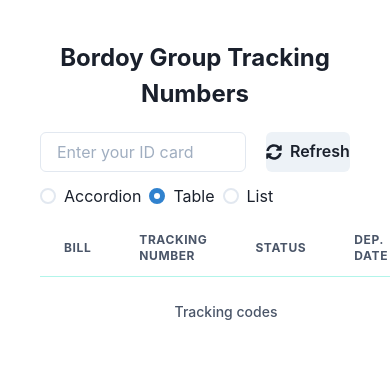
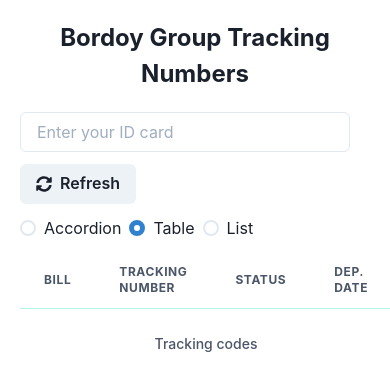
Before and after one commit to disnelrr/bordoy, a React (Create React App) app: page / in a window 390 px wide. Shown: the top 390 px of the page. Built offline with nearby package versions, Linux system fonts and the light colour scheme.

Commit message:
Fixed style on mobile

```diff
--- a/public/index.html
+++ b/public/index.html
@@ -2,7 +2,6 @@
 <html lang="en">
   <head>
     <meta charset="utf-8" />
-    <link rel="icon" href="%PUBLIC_URL%/favicon.ico" />
     <meta name="viewport" content="width=device-width, initial-scale=1" />
     <meta name="theme-color" content="#000000" />
     <meta
@@ -10,34 +9,11 @@
       content="Web site created using create-react-app"
     />
     <link rel="apple-touch-icon" href="%PUBLIC_URL%/logo192.png" />
-    <!--
-      manifest.json provides metadata used when your web app is installed on a
-      user's mobile device or desktop. See https://developers.google.com/web/fundamentals/web-app-manifest/
-    -->
     <link rel="manifest" href="%PUBLIC_URL%/manifest.json" />
-    <!--
-      Notice the use of %PUBLIC_URL% in the tags above.
-      It will be replaced with the URL of the `public` folder during the build.
-      Only files inside the `public` folder can be referenced from the HTML.
-
-      Unlike "/favicon.ico" or "favicon.ico", "%PUBLIC_URL%/favicon.ico" will
-      work correctly both with client-side routing and a non-root public URL.
-      Learn how to configure a non-root public URL by running `npm run build`.
-    -->
-    <title>React App</title>
+    <title>Bordoy Group Tracking Numbers Locator</title>
   </head>
   <body>
     <noscript>You need to enable JavaScript to run this app.</noscript>
     <div id="root"></div>
-    <!--
-      This HTML file is a template.
-      If you open it directly in the browser, you will see an empty page.
-
-      You can add webfonts, meta tags, or analytics to this file.
-      The build step will place the bundled scripts into the <body> tag.
-
-      To begin the development, run `npm start` or `yarn start`.
-      To create a production bundle, use `npm run build` or `yarn build`.
-    -->
   </body>
 </html>
--- a/src/App.js
+++ b/src/App.js
@@ -58,17 +58,21 @@ function App() {
 
   return (
     <ChakraProvider>
-      <Box className='App' w={{ base: "100%", md: "50%" }} m='auto' p={10}>
+      <Box className='App' w={{ base: "100%", md: "50%" }} m='auto' p={5}>
         <Text fontSize='2xl' fontWeight='bold' mb={5}>
           Bordoy Group Tracking Numbers
         </Text>
-        <Flex>
+        <Flex flexWrap={{ base: "wrap", md: "nowrap" }}>
           <Input
             placeholder='Enter your ID card'
             onChange={(e) => setIdCard(e.target.value)}
             mr={5}
           />
-          <Button onClick={fetchData} leftIcon={<FaSyncAlt />}>
+          <Button
+            onClick={fetchData}
+            leftIcon={<FaSyncAlt />}
+            marginTop={{ base: 3, md: 0 }}
+          >
             Refresh
           </Button>
         </Flex>
--- a/src/TableFormatter.js
+++ b/src/TableFormatter.js
@@ -32,7 +32,7 @@ const TableFormatter = ({ elements }) => {
                   {parcel.status}
                 </Text>
               </Td>
-              <Td>{parcel.depdate}</Td>
+              <Td>{parcel.depdate ? parcel.depdate : "no date"}</Td>
             </Tr>
           );
         })}
```
